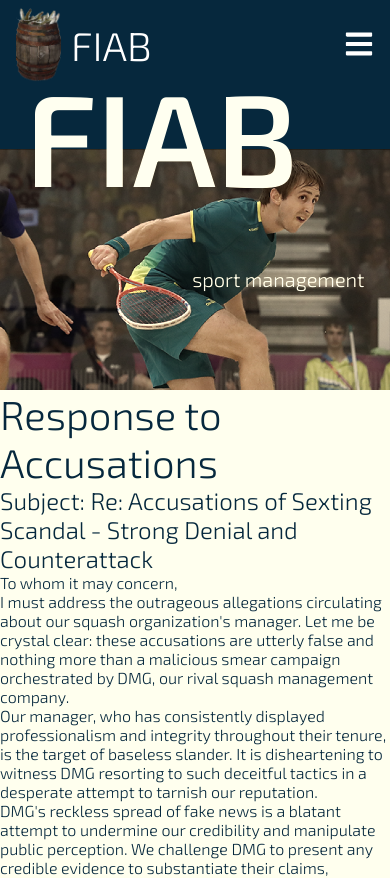
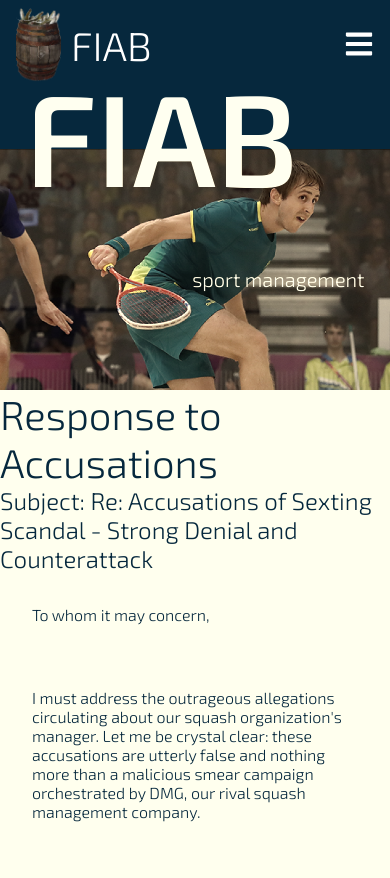
Before and after one commit to tomsshanley/fiab, a React (Create React App) app: page / in a window 390 px wide. Shown: the top 878 px of the page. Built offline with nearby package versions, Linux system fonts and the light colour scheme.

Commit message:
Update Players.css

```diff
--- a/src/components/Players/Players.css
+++ b/src/components/Players/Players.css
@@ -93,6 +93,9 @@
     #players-title {
         font-size: 5em;
     }
+p {
+	padding: 2em
+}
     #players {
         height: 100%;
     }
```
